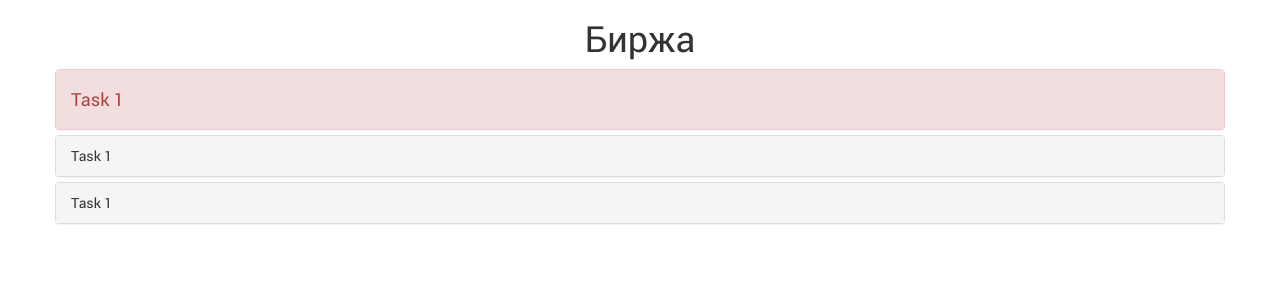
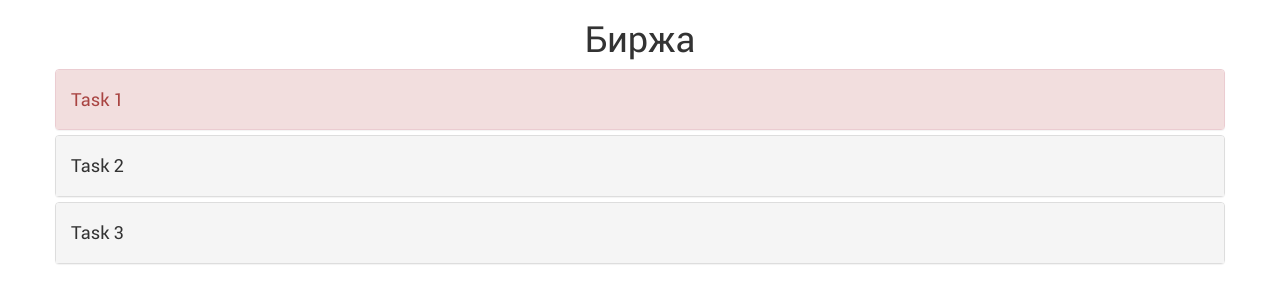
Before and after one commit to IlyaGusev/DIHT, a Django app: a page that uses DIHT/templates/activism/dashboard.html in a window 1280 px wide. Shown: the part 51-354 px from the top of the page. Run offline with Django 3.2, Linux system fonts and the light colour scheme; parts of the project's set-up code (start-up, migrations or seed data) failed here and were passed over; some libraries are stand-ins or nearby versions.

Commit message:
dashboard markup see #5 --skip-ci

```diff
--- a/DIHT/static/css/style.css
+++ b/DIHT/static/css/style.css
@@ -46,6 +46,18 @@ body {
 
 #washing-rules ol {
 	-webkit-padding-start: 15px;
+}
+
+.value-accent {
+	font-family: RobotoBold;
+	font-size: 16;
+	color: #444444;
+}
+
+.date-accent {
+	font-family: RobotoBold;
+	font-size: 14;
+	color: #444444;
 }
 
 .dash-panel {
--- a/DIHT/templates/activism/dashboard.html
+++ b/DIHT/templates/activism/dashboard.html
@@ -16,13 +16,20 @@
 			</div>
 			<div id="body1" class="panel-collapse collapse" role="tabpanel" aria-labelledby="heading1">
 				<div class="panel-body">
-					Anim pariatur cliche reprehenderit, enim eiusmod high life accusamus terry richardson ad squid. 3 wolf moon officia aute,
+					[<a href="#">Посвят</a>] <br>
+					Anim pariatur cliche reprehenderit, enim eiusmod high life accusamus terry richardson ad squid. 3 wolf moon officia aute <br>
+					<a href="#">#посвят</a> <a href="#">#пс</a> <a href="#">#купить</a> <br>
+					<span class = "param">Волонтерские Часы:</span> <span class="value-accent">2</span><br>
+					<span class = "param">Сделать до:</span> <span class="date-accent">12.10.2015</span>
+					<button class="btn btn-primary pull-right">{Хочу выполнить!}</button>
+					<br>
+					<span class = "param">Активисты:</span> <span class="value-accent">2</span> <span class = "param">(остался <span class="value-accent">1</span>)</span>
 				</div>
 			</div>
 		</div>
 		<div class="panel panel-default">
 			<div class="panel-heading dash-panel" role="tab" id="heading2" data-toggle="collapse" data-parent="#accordion" href="#body2" aria-expanded="false" aria-controls="body2">
-				Task 1
+				<h4>Task 2</h4>
 			</div>
 			<div id="body2" class="panel-collapse collapse" role="tabpanel" aria-labelledby="heading2">
 				<div class="panel-body">
@@ -32,7 +39,7 @@
 		</div>
 		<div class="panel panel-default">
 			<div class="panel-heading dash-panel" role="tab" id="heading3" data-toggle="collapse" data-parent="#accordion" href="#body3" aria-expanded="false" aria-controls="body3">
-				Task 1
+				<h4>Task 3</h4>
 			</div>
 			<div id="body3" class="panel-collapse collapse" role="tabpanel" aria-labelledby="heading3">
 				<div class="panel-body">
```
